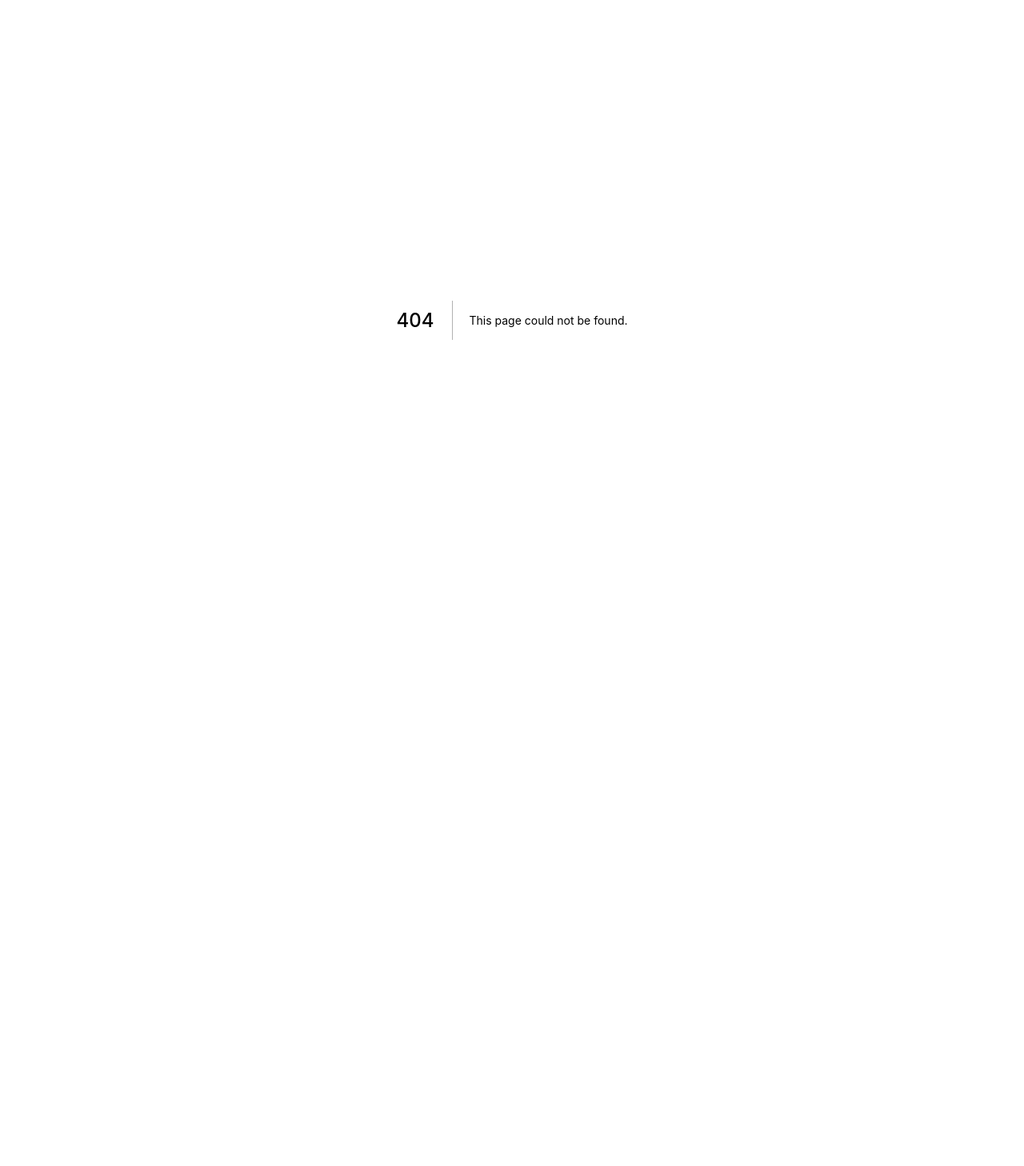
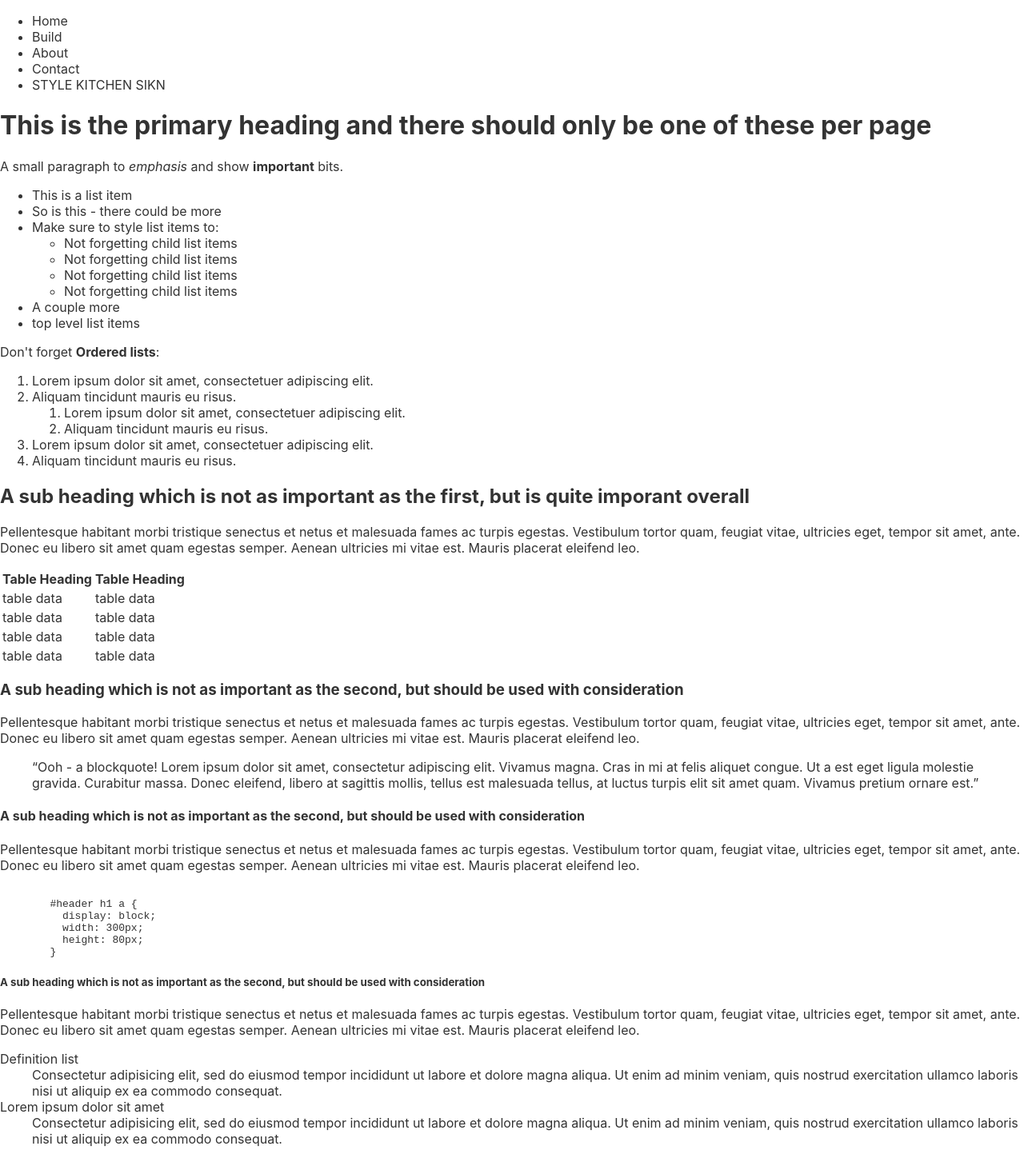
Before and after one commit to automazionetrading/trackers-project, a Next.js app: page /ks in a window 1280 px wide. Before the commit this address had no page. Shown: the top 1458 px of the page at 80% size. Before the commit the page ends 800 px from the top, so only its background shows below. Built offline with nearby package versions, Linux system fonts and the light colour scheme.

Commit message:
creazione struttura navigazione e kitchen sink

```diff
--- /dev/null
+++ b/components/Footer.js
@@ -0,0 +1,11 @@
+
+
+export default function Footer() {
+  return (
+    <footer>
+      <div className="container">
+        <p>Made With ♠ by D'ario Woollover</p>
+      </div>
+    </footer>
+  );
+}
--- /dev/null
+++ b/components/Navbar.js
@@ -0,0 +1,25 @@
+import Link from 'next/link';
+
+export default function Navbar() {
+  return (
+    <navbar className="navbar">
+      <ul>
+        <li>
+          <Link href="/"><a className="btn">Home</a></Link>
+        </li>
+        <li>
+          <Link href="/build"><a className="btn">Build</a></Link>
+        </li>
+        <li>
+          <Link href="/about"><a className="btn">About</a></Link>
+        </li>
+        <li>
+          <Link href="/contact"><a className="btn">Contact</a></Link>
+        </li>
+        <li>
+          <Link href="/ks"><a className="btn">STYLE KITCHEN SIKN</a></Link>
+        </li>
+      </ul>
+    </navbar>
+  );
+}
--- a/pages/_app.js
+++ b/pages/_app.js
@@ -1,7 +1,15 @@
 import '../styles/globals.css'
+import NavBar from '../components/NavBar'
+import Footer from '../components/Footer'
 
 function MyApp({ Component, pageProps }) {
-  return <Component {...pageProps} />
+  return (
+    <>
+      <NavBar />
+      <Component {...pageProps} />
+      <Footer />
+    </>
+  );
 }
 
 export default MyApp
--- /dev/null
+++ b/pages/ks.js
@@ -0,0 +1,86 @@
+
+export default function KitchenSink() {
+  return (
+    <>
+      <h1>This is the primary heading and there should only be one of these per page</h1>
+      <p>A small paragraph to <em>emphasis</em> and show <strong>important</strong> bits.</p>
+      <ul>
+        <li>This is a list item</li>
+        <li>So is this - there could be more</li>
+        <li>Make sure to style list items to:
+          <ul>
+            <li>Not forgetting child list items</li>
+            <li>Not forgetting child list items</li>
+            <li>Not forgetting child list items</li>
+            <li>Not forgetting child list items</li>
+          </ul>
+        </li>
+        <li>A couple more</li>
+        <li>top level list items</li>
+      </ul>
+      <p>Don't forget <strong>Ordered lists</strong>:</p>
+      <ol>
+        <li>Lorem ipsum dolor sit amet, consectetuer adipiscing elit.</li>
+        <li>Aliquam tincidunt mauris eu risus.
+          <ol>
+            <li>Lorem ipsum dolor sit amet, consectetuer adipiscing elit.</li>
+            <li>Aliquam tincidunt mauris eu risus.</li>
+          </ol>
+        </li>
+        <li>Lorem ipsum dolor sit amet, consectetuer adipiscing elit.</li>
+        <li>Aliquam tincidunt mauris eu risus.
+        </li></ol>
+      <h2>A sub heading which is not as important as the first, but is quite imporant overall</h2>
+      <p>Pellentesque habitant morbi tristique senectus et netus et malesuada fames ac turpis egestas. Vestibulum tortor quam, feugiat vitae, ultricies eget, tempor sit amet, ante. Donec eu libero sit amet quam egestas semper. Aenean ultricies mi vitae est. Mauris placerat eleifend leo.</p>
+      <table>
+        <tbody><tr>
+          <th>Table Heading</th>
+          <th>Table Heading</th>
+        </tr>
+          <tr>
+            <td>table data</td>
+            <td>table data</td>
+          </tr>
+          <tr>
+            <td>table data</td>
+            <td>table data</td>
+          </tr>
+          <tr>
+            <td>table data</td>
+            <td>table data</td>
+          </tr>
+          <tr>
+            <td>table data</td>
+            <td>table data</td>
+          </tr>
+        </tbody></table>
+
+      <h3>A sub heading which is not as important as the second, but should be used with consideration</h3>
+      <p>Pellentesque habitant morbi tristique senectus et netus et malesuada fames ac turpis egestas. Vestibulum tortor quam, feugiat vitae, ultricies eget, tempor sit amet, ante. Donec eu libero sit amet quam egestas semper. Aenean ultricies mi vitae est. Mauris placerat eleifend leo.</p>
+      <blockquote><p>“Ooh - a blockquote! Lorem ipsum dolor sit amet, consectetur adipiscing elit. Vivamus magna. Cras in mi at felis aliquet congue. Ut a est eget ligula molestie gravida. Curabitur massa. Donec eleifend, libero at sagittis mollis, tellus est malesuada tellus, at luctus turpis elit sit amet quam. Vivamus pretium ornare est.”</p></blockquote>
+      <h4>A sub heading which is not as important as the second, but should be used with consideration</h4>
+      <p>Pellentesque habitant morbi tristique senectus et netus et malesuada fames ac turpis egestas. Vestibulum tortor quam, feugiat vitae, ultricies eget, tempor sit amet, ante. Donec eu libero sit amet quam egestas semper. Aenean ultricies mi vitae est. Mauris placerat eleifend leo.</p>
+      <pre><code>{`
+        #header h1 a {
+          display: block;
+          width: 300px;
+          height: 80px;
+        }`}
+      </code></pre>
+      <h5>A sub heading which is not as important as the second, but should be used with consideration</h5>
+      <p>Pellentesque habitant morbi tristique senectus et netus et malesuada fames ac turpis egestas. Vestibulum tortor quam, feugiat vitae, ultricies eget, tempor sit amet, ante. Donec eu libero sit amet quam egestas semper. Aenean ultricies mi vitae est. Mauris placerat eleifend leo.</p>
+      <dl>
+        <dt>Definition list</dt>
+        <dd>Consectetur adipisicing elit, sed do eiusmod tempor incididunt ut labore et dolore magna
+          aliqua. Ut enim ad minim veniam, quis nostrud exercitation ullamco laboris nisi ut aliquip ex ea
+          commodo consequat.</dd>
+        <dt>Lorem ipsum dolor sit amet</dt>
+        <dd>Consectetur adipisicing elit, sed do eiusmod tempor incididunt ut labore et dolore magna
+          aliqua. Ut enim ad minim veniam, quis nostrud exercitation ullamco laboris nisi ut aliquip ex ea
+          commodo consequat.</dd>
+      </dl>
+      <h6>This heading plays a relatively small bit part role, if you use it at all</h6>
+      <p>Pellentesque habitant morbi tristique senectus et netus et malesuada fames ac turpis egestas. Vestibulum tortor quam, feugiat vitae, ultricies eget, tempor sit amet, ante. Donec eu libero sit amet quam egestas semper. Aenean ultricies mi vitae est. Mauris placerat eleifend leo.</p>
+    </>
+  );
+}
--- a/styles/globals.css
+++ b/styles/globals.css
@@ -1,7 +1,23 @@
+
+:root {
+  --color-bg: #fafafa;
+  --color-fg: #333;
+  --color-primary: #661013;
+  --color-secondary: #fafafa;
+  --color-blue: #0932a1;
+  --color-green: #0f9b0f;
+  --color-red: #a10d0d;
+  --color-yellow: #e9a60e;
+  --color-grey: #999;
+}
+
+
+
 html,
-body {
+body,main {
   padding: 0;
   margin: 0;
+  color: var(--color-fg);
   font-family: -apple-system, BlinkMacSystemFont, Segoe UI, Roboto, Oxygen,
     Ubuntu, Cantarell, Fira Sans, Droid Sans, Helvetica Neue, sans-serif;
 }
@@ -14,3 +30,15 @@ a {
 * {
   box-sizing: border-box;
 }
+
+
+
+
+/*- navbar -*/
+
+navbar {
+  background-color: var(--color-bg);
+  border-bottom: 1px solid var(--color-blue);
+  box-shadow: 0 1px 0 --var(--color-gray);
+  padding: 0.5rem 0;
+}
```
Also changed, not shown: pages/index.js (+3 -61 lines), pages/About.js (added), pages/Build.js (added), pages/Resources.js (added).
